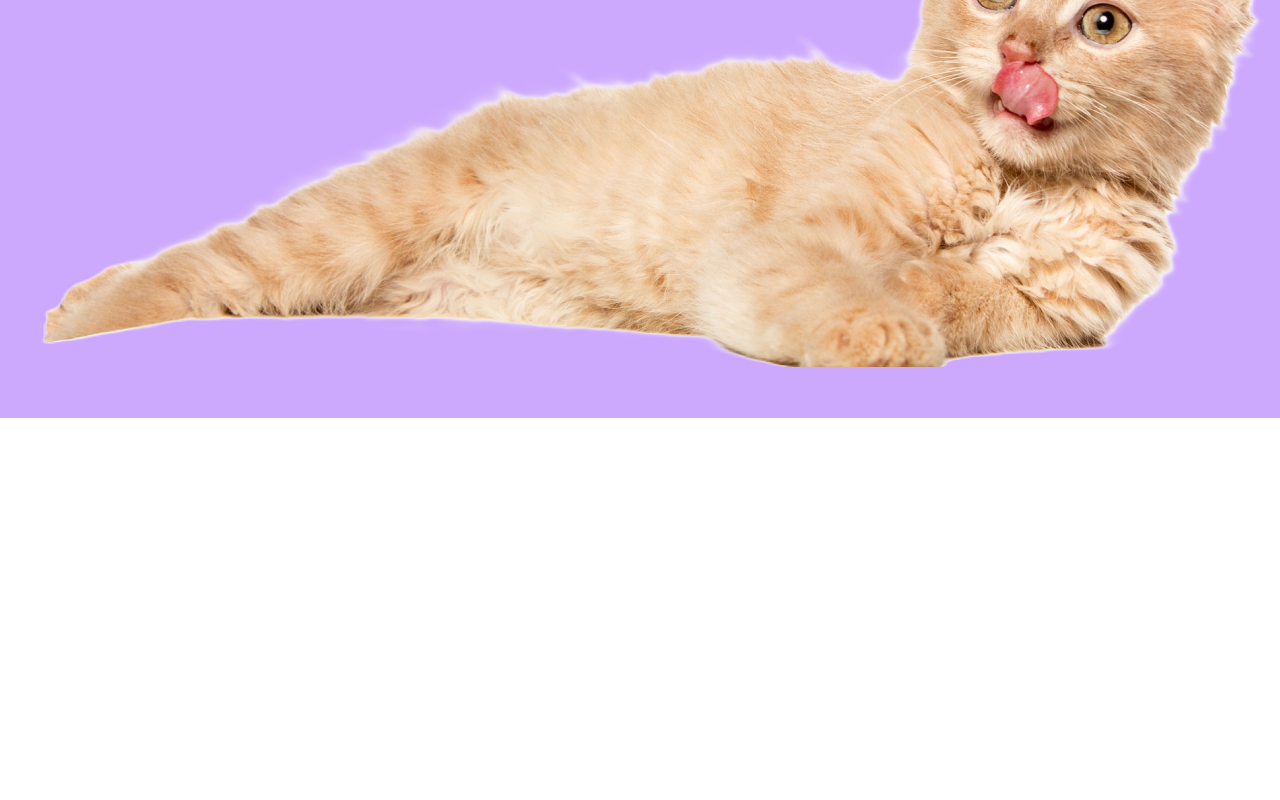
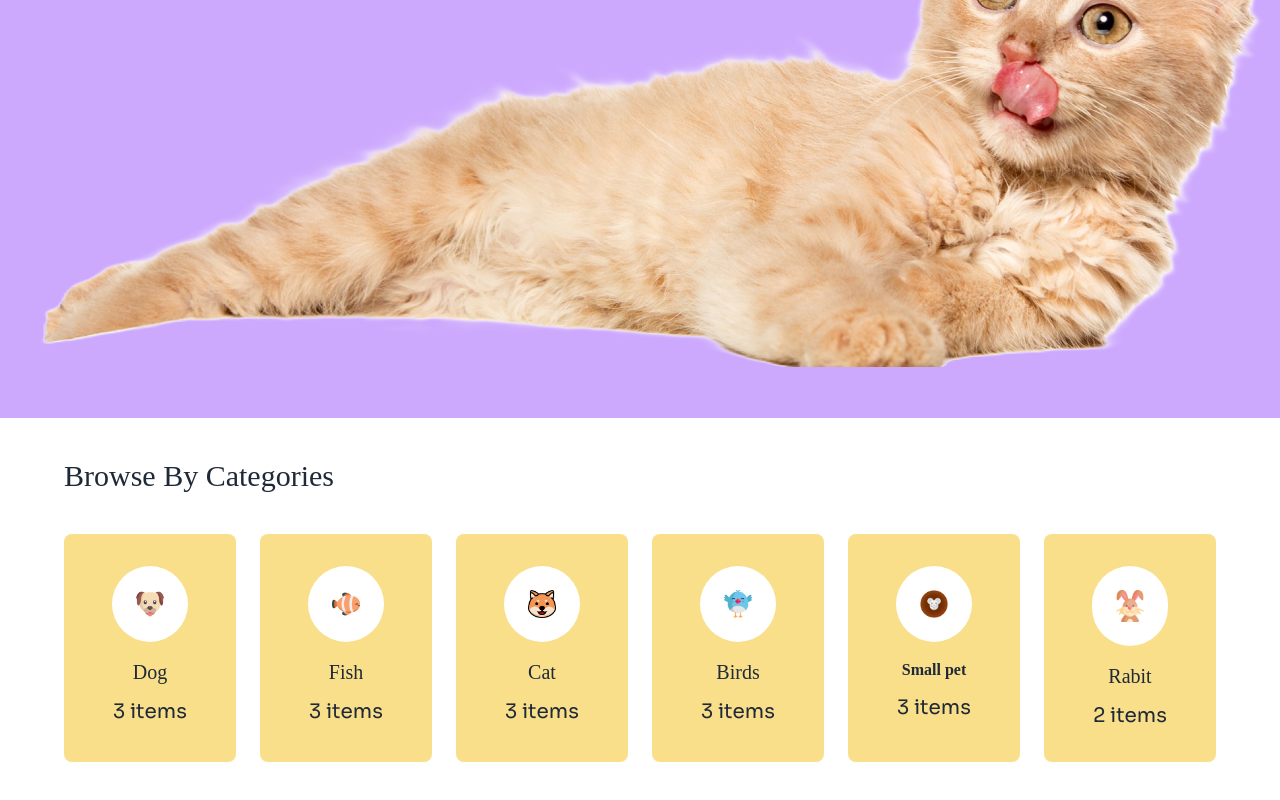
Before and after one commit to Pritomkb/Assignment_3, a plain HTML site: page index.html in a window 1280 px wide. Shown: the part 470-1270 px from the top of the page. Before the commit the page ends 888 px from the top, so only its background shows below. Drawn offline with nearby package versions, Linux system fonts and the light colour scheme; a web font is replaced by a local one.

Commit message:
section 2

```diff
--- a/index.html
+++ b/index.html
@@ -109,6 +109,9 @@
 
     <main class="">
       <!-- bg-[url('IMG/cat-big.png')] -->
+
+       <!-- section  1  -->
+
         <section class="op1 mt-5">
           <div class=" px-4 py-4 lg:px-16 lg:py-10 ">
             <div class="gap-3">
@@ -126,6 +129,68 @@
           </div>
         </section>
 
+       <!-- section  2  -->
+
+       <section class="op2 mt-10 mx-16 mb-10">
+        <h1 class="adlam-pft text-3xl "> Browse By Categories</h1>
+        <div class="mt-10 gap-6 grid grid-cols-2 lg:grid-cols-6 md:grid-cols-3">
+          <!-- 1 -->
+          <div class="text-center items-center rounded-lg bg-[#F9DF8A] px-12 py-8">
+            <div class="bg-white p-6 rounded-full mb-4" >
+              <img src="IMG/dog-cartoon.png" alt="">
+            </div>
+            <h1 class="adlam-pft text-xl mb-3">Dog</h1>
+            <p class="sora-pft text-xl">3 items</p>
+          </div>
+          <!-- 2 -->
+          <div class="text-center items-center rounded-lg bg-[#F9DF8A] px-12 py-8">
+            <div class="bg-white p-6 rounded-full mb-4" >
+              <img src="IMG/fish-cartoon.png" alt="">
+            </div>
+            <h1 class="adlam-pft text-xl mb-3">Fish</h1>
+            <p class="sora-pft text-xl">3 items</p>
+          </div>
+          <!-- 3 -->
+          <div class="text-center items-center rounded-lg bg-[#F9DF8A] px-12 py-8">
+            <div class="bg-white p-6 rounded-full mb-4" >
+              <img src="IMG/cat-cartoon.png" alt="">
+            </div>
+            <h1 class="adlam-pft text-xl mb-3">Cat</h1>
+            <p class="sora-pft text-xl">3 items</p>
+          </div>
+          <!-- 4 -->
+          <div class="text-center items-center rounded-lg bg-[#F9DF8A] px-12 py-8">
+            <div class="bg-white p-6 rounded-full mb-4" >
+              <img src="IMG/bird-cartoon.png" alt="">
+            </div>
+            <h1 class="adlam-pft text-xl mb-3">Birds</h1>
+            <p class="sora-pft text-xl">3 items</p>
+          </div>
+          <!-- 5 -->
+          <div class="text-center items-center rounded-lg bg-[#F9DF8A] px-12 py-8">
+            <div class="bg-white p-6 rounded-full mb-4" >
+              <img src="IMG/mouse-cartoon.png" alt="">
+            </div>
+            <h1 class="adlam-pft text-gl font-bold mb-3">Small pet</h1>
+            <p class="sora-pft text-xl">3 items</p>
+          </div>
+          <!-- 6 -->
+          <div class="text-center items-center rounded-lg bg-[#F9DF8A] px-12 py-8">
+            <div class="bg-white p-6 rounded-full mb-4" >
+              <img src="IMG/rabbit-cartoon.png" alt="">
+            </div>
+            <h1 class="adlam-pft text-xl mb-3">Rabit</h1>
+            <p class="sora-pft text-xl">2 items</p>
+          </div>
+
+
+        </div>
+       </section>
+
+       <section>
+
+       </section>
+
     </main>
 
     <footer class="">
```
